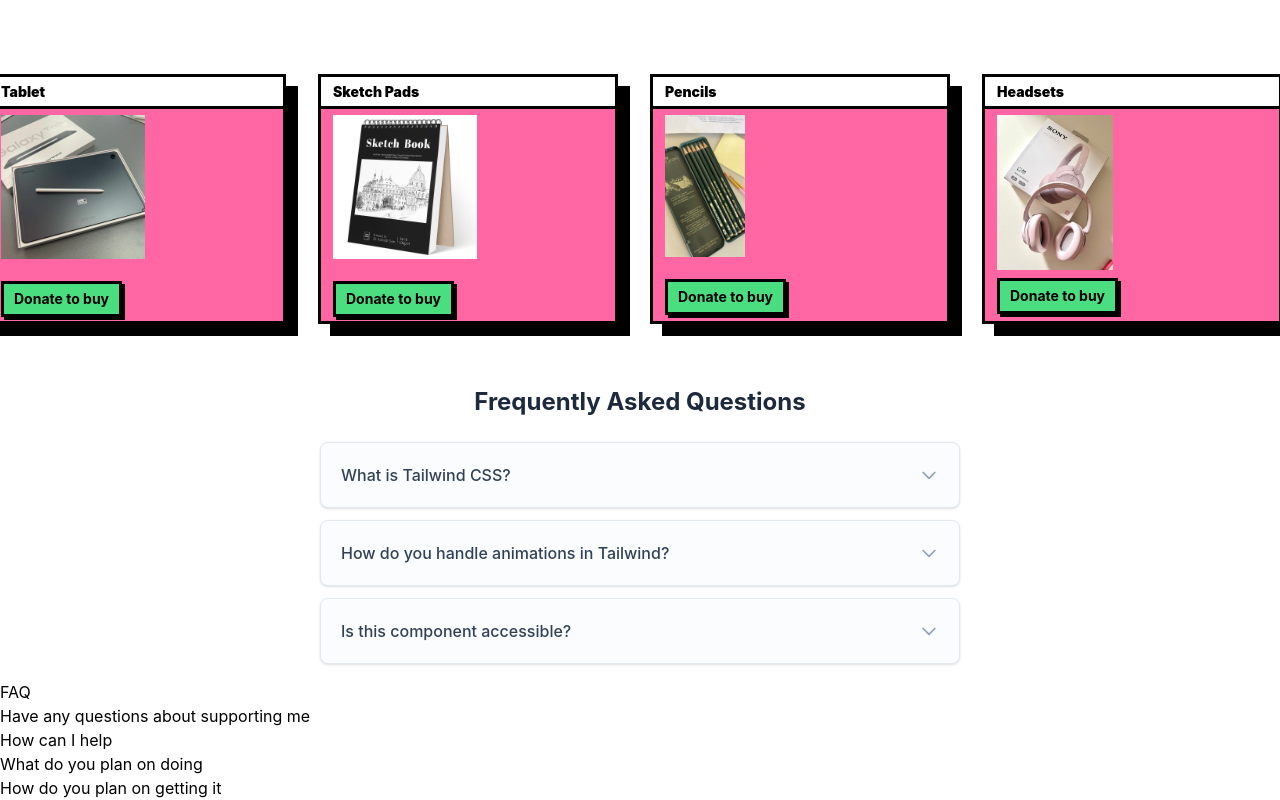
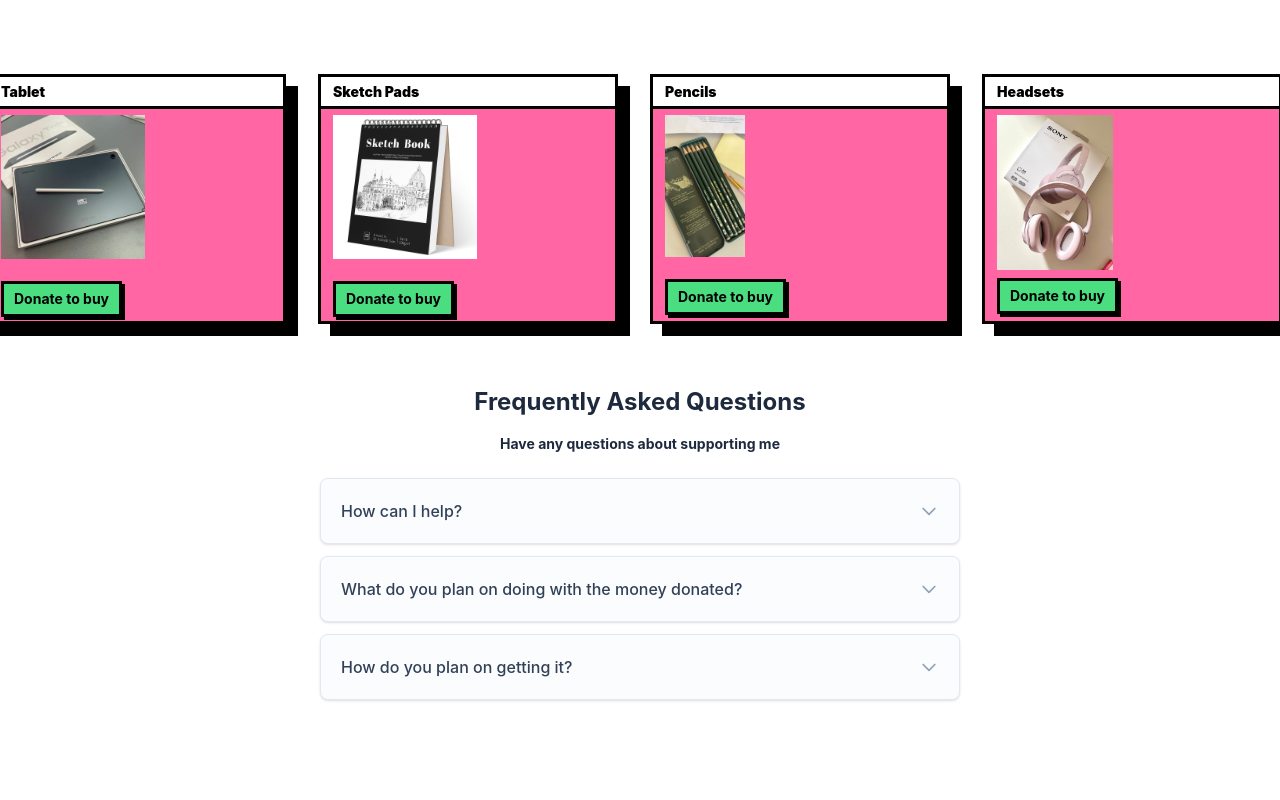
Before and after one commit to neducod/joanna, a React (Vite) app: page /merch in a window 1280 px wide. Shown: the part 968-1768 px from the top of the page. After the commit the page ends 1684 px from the top, so only its background shows below. Built offline with nearby package versions, Linux system fonts and the light colour scheme.

Commit message:
updated the question part of the faq section

```diff
--- a/src/components/Merch.jsx
+++ b/src/components/Merch.jsx
@@ -131,13 +131,6 @@ function Home() {
             </section>
             <section>
                 <Faq/>
-                <h2>FAQ</h2>
-                <p>Have any questions about supporting me</p>
-                <div>
-                    <p>How can I help</p>
-                    <p>What do you plan on doing</p>
-                    <p>How do you plan on getting it</p>
-                </div>
             </section>
 
         </>
--- a/src/components/Merchfaq.jsx
+++ b/src/components/Merchfaq.jsx
@@ -3,17 +3,17 @@ import React, { useState } from 'react';
 const faqData = [
   {
     id: 1,
-    question: "What is Tailwind CSS?",
+    question: "How can I help?",
     answer: "Tailwind CSS is a utility-first CSS framework packed with classes like flex, pt-4, text-center and rotate-90 that can be composed to build any design, directly in your markup."
   },
   {
     id: 2,
-    question: "How do you handle animations in Tailwind?",
+    question: "What do you plan on doing with the money donated?",
     answer: "Tailwind includes built-in transition utilities (like transition-all, duration-300, and ease-in-out) that pair perfectly with React's state changes to create smooth, fluid animations."
   },
   {
     id: 3,
-    question: "Is this component accessible?",
+    question: "How do you plan on getting it?",
     answer: "Yes. It uses native <button> elements for keyboard navigation (Tab/Enter) and includes aria-expanded attributes to inform screen readers whether a section is open or closed."
   }
 ];
@@ -28,9 +28,10 @@ export default function FAQAccordion() {
 
   return (
     <div className="w-full max-w-2xl mx-auto p-4">
-      <h2 className="text-2xl font-bold text-slate-800 mb-6 text-center">
+      <h2 className="text-2xl font-bold text-slate-800 mb-4 text-center">
         Frequently Asked Questions
       </h2>
+      <p className='text-sm font-bold text-slate-800 mb-6 text-center'>Have any questions about supporting me</p>
 
       <div className="space-y-3">
         {faqData.map((faq) => {
```
